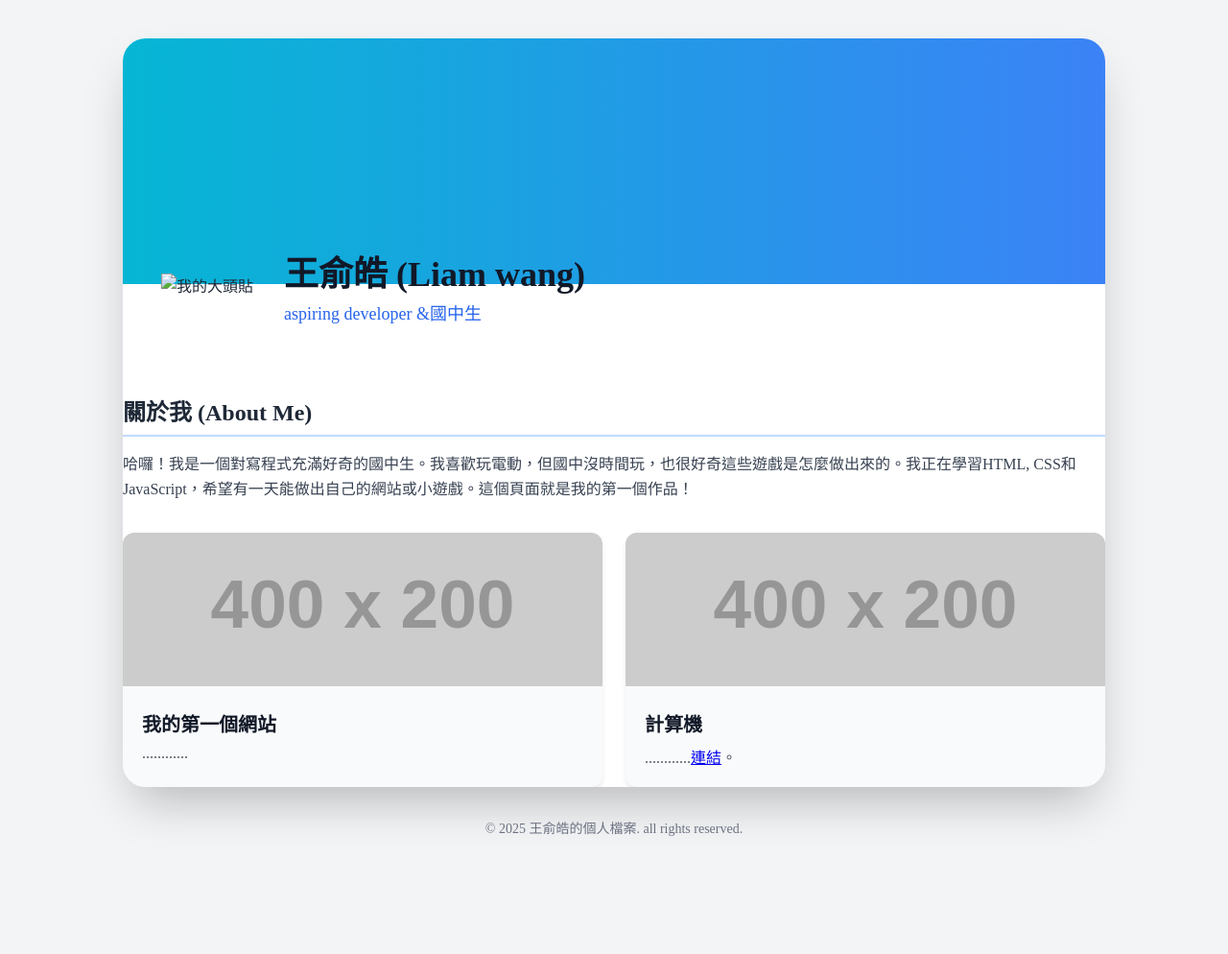
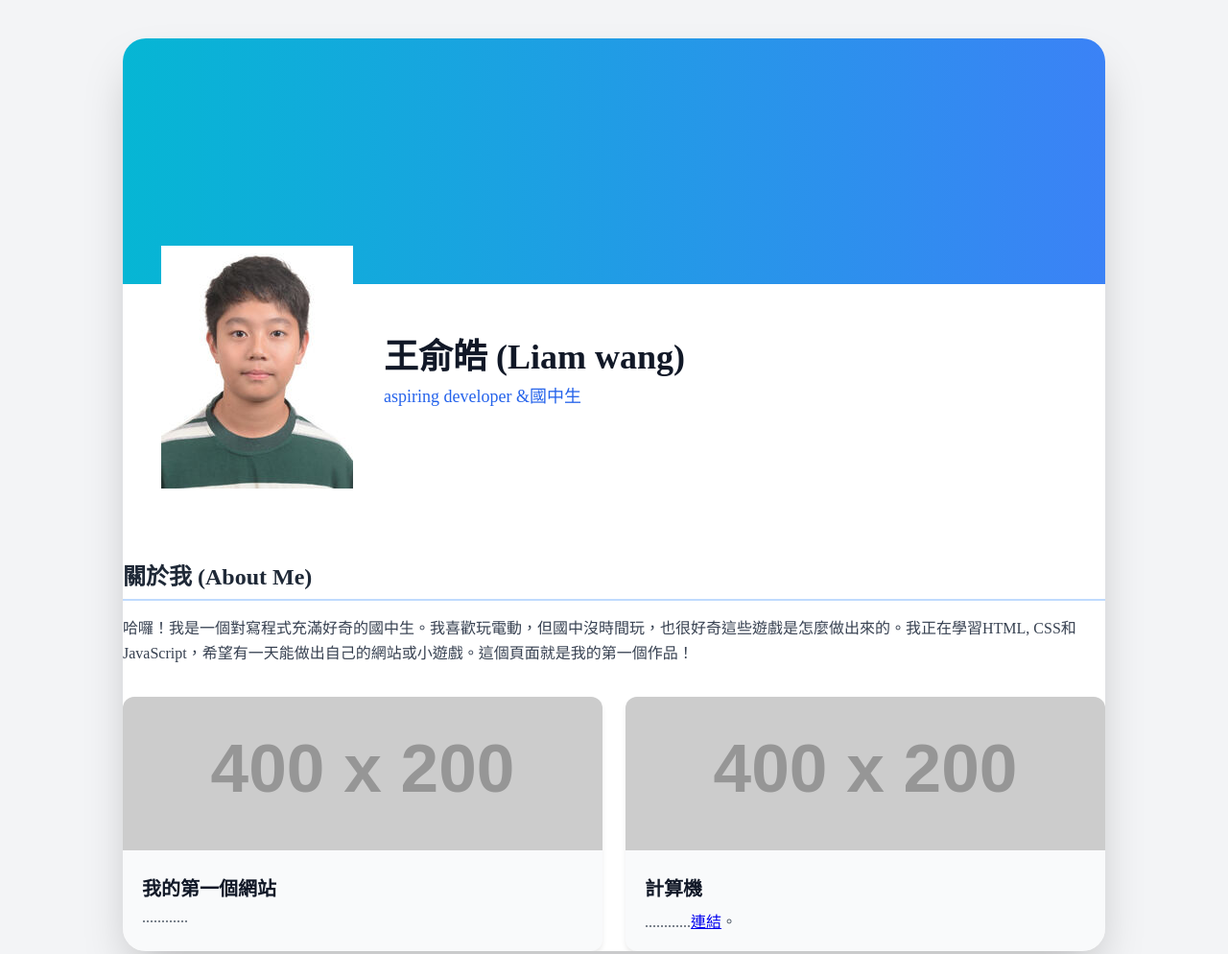
Before and after one commit to liamwang926/website, a plain HTML site: page index.html in a window 1280 px wide. Shown: the top 994 px of the page at 96% size. Before the commit the page ends 912 px from the top, so only its background shows below. Drawn offline with Linux system fonts and the light colour scheme; placeholder pictures from the web are drawn by us.

Commit message:
Add files via upload

```diff
--- a/index.html
+++ b/index.html
@@ -167,7 +167,7 @@
 
 			    <section class="profile-info">
 			    	<img
-			    	  src="./images/liam_resize.jpg"
+			    	  src="./liam_resize.jpg"
 			    	  alt="我的大頭貼"
 			    	  class="profileName"
 			    	>
```
